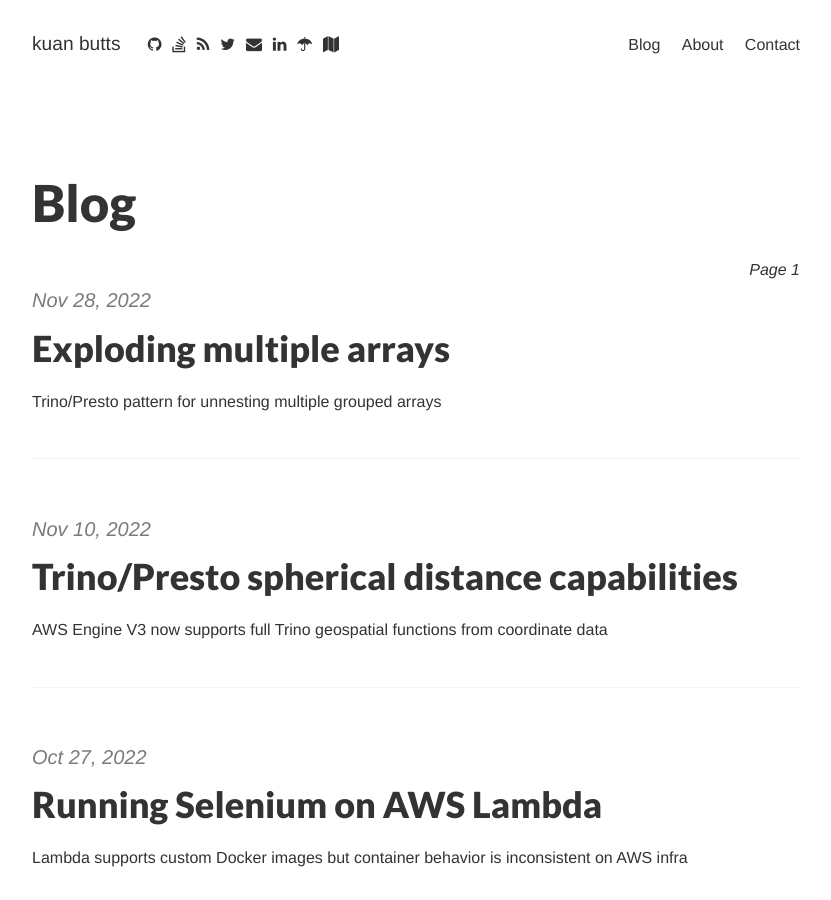
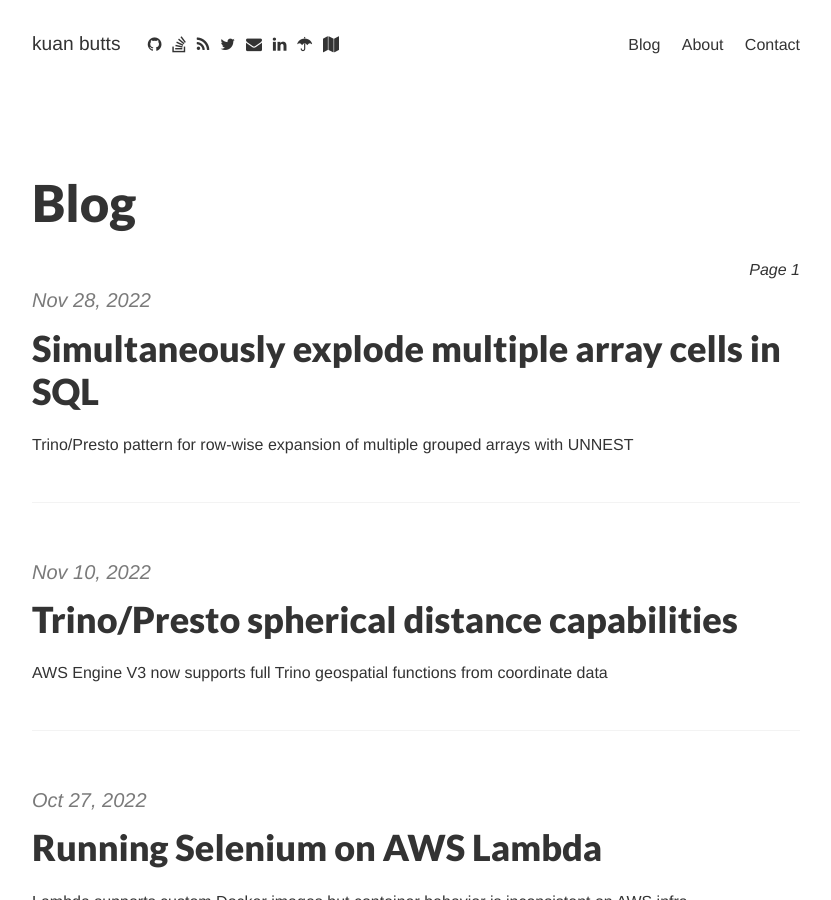
Before and after one commit to kuanb/kuanb.github.io, a Jekyll site: the page built from blog/index.html, in a window 1280 px wide and 900 px high. Shown: the whole window, without its empty margins (224-1055 px from the left). Built offline with Jekyll 4.4.1, drawn with Linux system fonts in a browser that asks for light colours; the list of posts is cut into pages by our own code.

Commit message:
Fix some styling

````diff
--- a/_posts/2022-11-28-sql-unnest-multiple-arrays.md
+++ b/_posts/2022-11-28-sql-unnest-multiple-arrays.md
@@ -1,8 +1,8 @@
 ---
 published: true
-title: Exploding multiple arrays
+title: Simultaneously explode multiple array cells in SQL
 layout: post
-summary: Trino/Presto pattern for unnesting multiple grouped arrays
+summary: Trino/Presto pattern for row-wise expansion of multiple grouped arrays with UNNEST
 comments: true
 ---
 
@@ -11,7 +11,8 @@
 The purpose of this post is to document the pattern for utilizing the `UNNEST` pattern for multiple arrays. `UNNEST` can be useful for "exploding" a row with an array to multiple rows (where the row count is equal to the number of values in each array), each paired with the other desired information from the original row adjacent to the array. However, it is not immediately clear that the same can be performed with multiple arrays.
 
 In fact, documentation may lead one to think that the `zip` method would be the appropriate pattern here:
-```
+
+```sql
 SELECT zip(ARRAY[1, 2], ARRAY['1b', null, '3b']); -- [ROW(1, '1b'), ROW(2, null), ROW(null, '3b')]
 ```
 
@@ -21,7 +22,7 @@
 
 Imagine the following case, where there are 3 rows of data desired to be "exploded" alongside the id column:
 
-```
+```sql
 select
     1 as ref_id,
     array['a', 'b', 'c'] as a1,
@@ -31,14 +32,14 @@
 
 The dataframe for the above selection looks like:
 
-```
+```sql
 #   ref_id  a1  a2  a3
 1   1   [a, b, c]   [d, e, f]   [g, h, i]
 ```
 
 The `UNNEST` functin can be applied here to explode all 3 columns in fact, at the same time:
 
-```
+```sql
 with base as (
     select
         1 as ref_id,
@@ -54,7 +55,7 @@
 
 The resulting dataframe looks like:
 
-```
+```sql
 #   ref_id  c1  c2  c3
 1   1   a   d   g
 2   1   b   e   h
````
